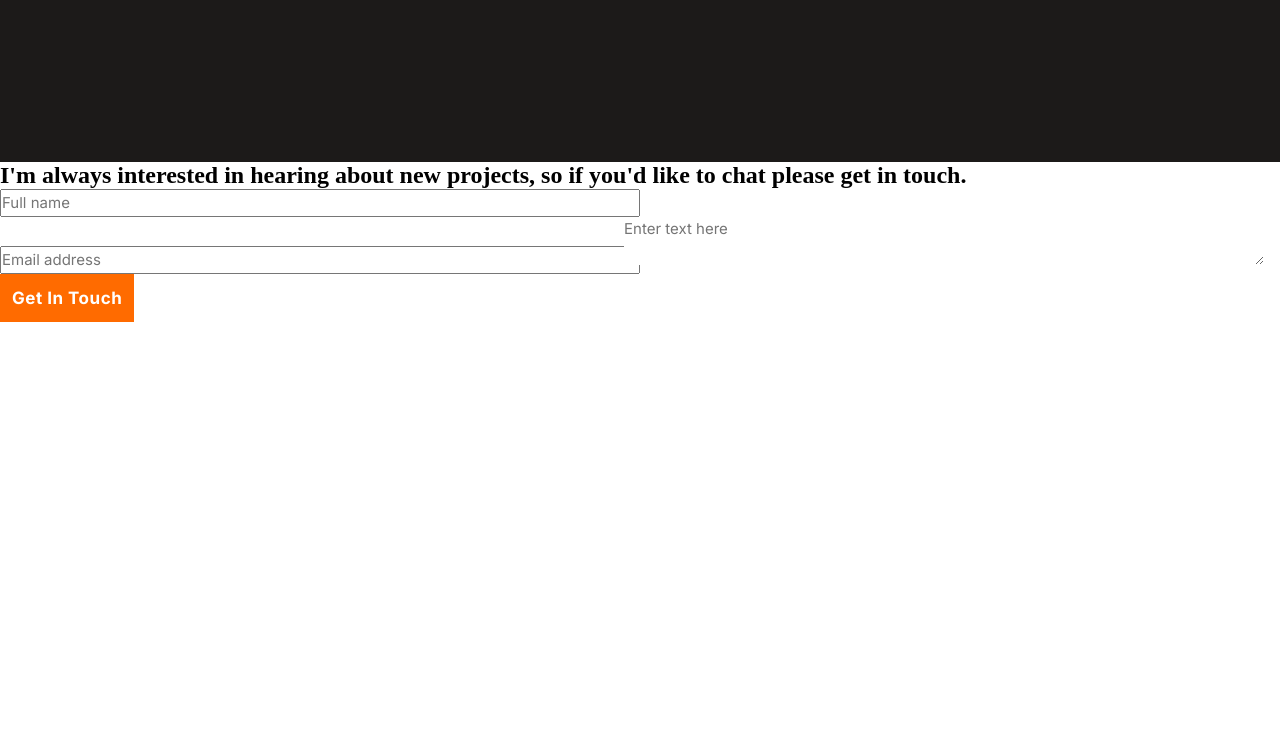
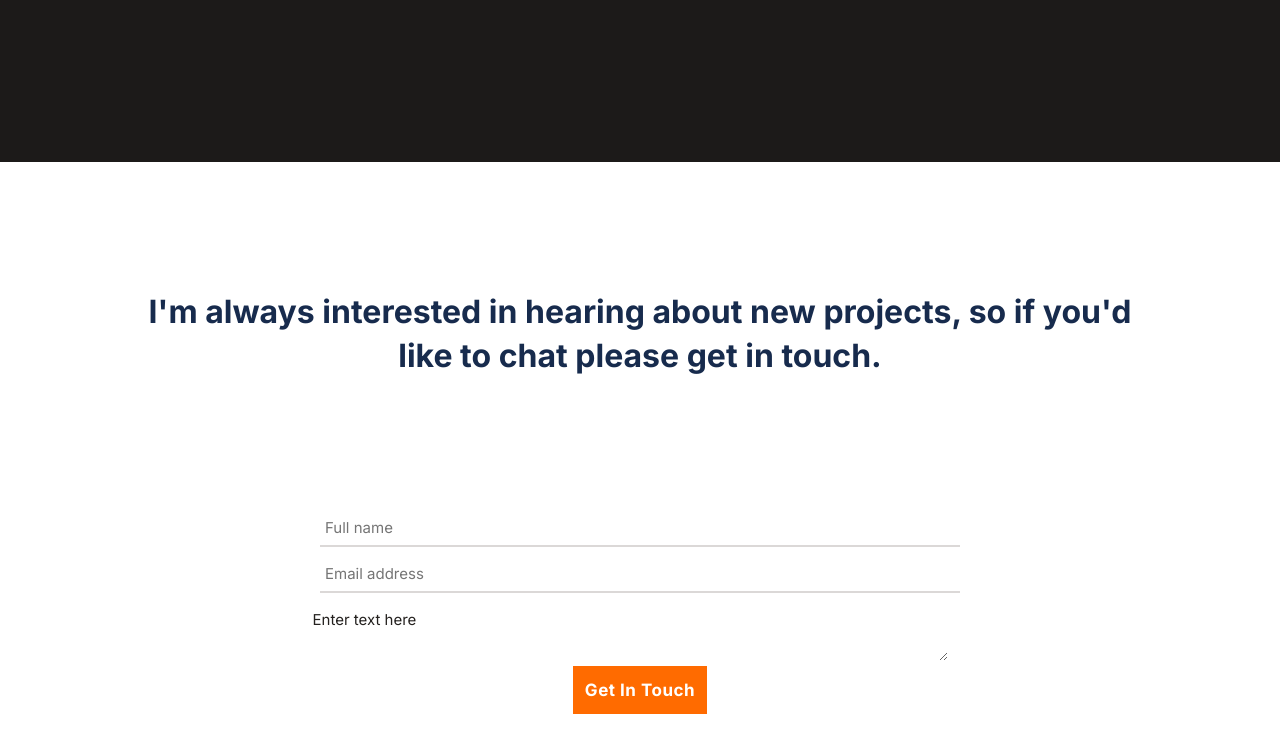
Before and after one commit to Whoistolu/Cr-Portfolio_Project, a plain HTML site: page index.html in a window 1280 px wide. Shown: the part 6545-7297 px from the top of the page. Before the commit the page ends 6867 px from the top, so only its background shows below. Drawn offline with Linux system fonts and the light colour scheme.

Commit message:
Fix contact form

```diff
--- a/css/main.css
+++ b/css/main.css
@@ -326,6 +326,33 @@ li {
   list-style: inside url("../media/svg/circle.svg");
 }
 
+#contact {
+  padding: 10%;
+}
+
+#contact h2 {
+  font-family: "Inter", sans-serif;
+  font-style: normal;
+  font-weight: bold;
+  font-size: 32px;
+  line-height: 44px;
+  text-align: center;
+  color: #172b4d;
+}
+
+form {
+  display: flex;
+  flex-direction: column;
+  align-items: center;
+  margin-top: 8rem;
+}
+
+input {
+  border: none;
+  outline: none;
+  border-bottom: solid 2px #dbd8d7;
+}
+
 #name,
 #surname {
   display: none;
@@ -338,6 +365,8 @@ textarea {
   font-weight: normal;
   font-size: 15px;
   line-height: 24px;
+  margin: 5px;
+  padding: 5px;
   min-width: 50vw;
 }
 
@@ -349,6 +378,10 @@ textarea {
   align-self: center;
 }
 
+textarea::placeholder {
+  color: #24211f;
+}
+
 .centered-link {
   align-self: center;
   border: none;
```
